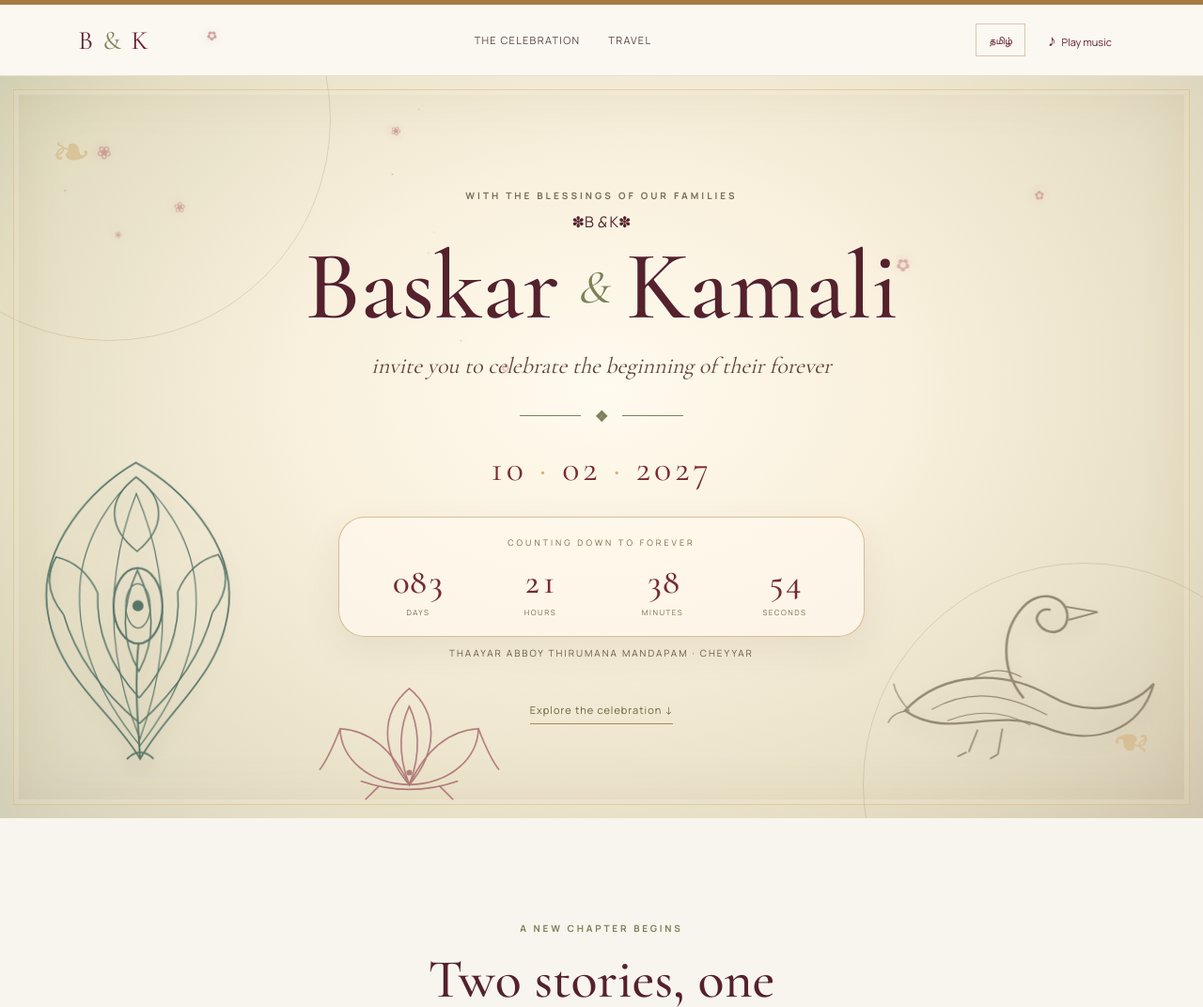
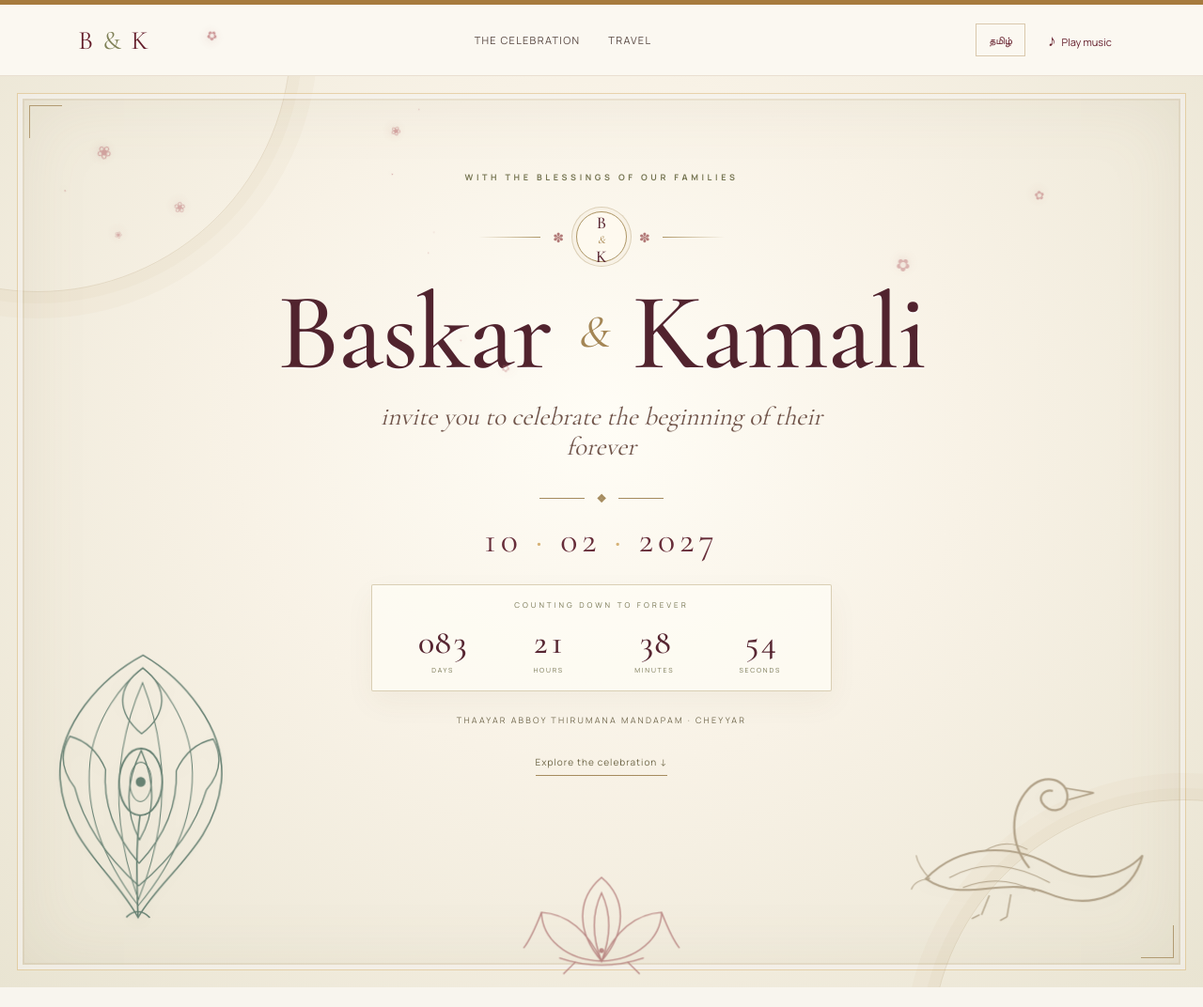
Before and after one commit to akamali-13/baskar-kamali-wedding, a plain HTML site: page index.html in a window 1280 px wide. Shown: the top 1072 px of the page at 94% size. Drawn offline with nearby package versions, Linux system fonts and the light colour scheme.

Commit message:
Style elegant botanical wedding hero

```diff
--- a/styles.css
+++ b/styles.css
@@ -213,3 +213,111 @@ footer{background:#e9e5d8;color:#6d6857}
 .celebration .section-heading h2{color:#fff4e4!important}
 .celebration .section-heading .section-kicker{color:#e1c58f!important}
 .celebration .section-heading>p:last-child{color:#f0e4d0!important}
+
+
+/* Refined editorial botanical hero — Baskar & Kamali */
+.hero{
+  min-height: min(900px, calc(100svh - 76px));
+  padding: clamp(70px,9vh,112px) 24px 205px;
+  background:
+    radial-gradient(ellipse at 50% 38%,#fffdf6 0%,#f8f2e6 43%,#e9e4d2 100%);
+  isolation:isolate;
+}
+.hero:before,.hero:after{
+  width:clamp(280px,42vw,560px);height:clamp(280px,42vw,560px);
+  border:1px solid #a98b5b35;top:-310px;left:-230px;
+  box-shadow:0 0 0 12px #a98b5b0c,0 0 0 28px #a98b5b0a;
+}
+.hero:after{top:auto;left:auto;bottom:-340px;right:-250px}
+.hero-pattern{
+  inset:18px;border:1px solid #a58a5c99;
+  box-shadow:inset 0 0 0 5px #fff9, inset 0 0 0 7px #a58a5c22,
+             inset 0 0 80px #8b79501a;
+}
+.hero-pattern:before,.hero-pattern:after{
+  content:"";position:absolute;width:34px;height:34px;border-color:#a58a5c;
+  border-style:solid;opacity:.8;
+}
+.hero-pattern:before{top:12px;left:12px;border-width:1px 0 0 1px}
+.hero-pattern:after{right:12px;bottom:12px;border-width:0 1px 1px 0}
+.hero-content{max-width:850px;padding:20px 24px;z-index:2}
+.hero .eyebrow{font-size:9px;letter-spacing:3.6px;color:#777653}
+.hero-emblem{
+  display:flex;align-items:center;justify-content:center;gap:13px;
+  margin:30px auto 15px;color:#8b8057;
+}
+.emblem-line{width:clamp(24px,6vw,66px);height:1px;background:linear-gradient(90deg,transparent,#ad9565)}
+.emblem-line:last-child{background:linear-gradient(90deg,#ad9565,transparent)}
+.emblem-flower{font-size:14px;color:#b27a78}
+.emblem-monogram{
+  width:54px;height:54px;border:1px solid #ad9565;border-radius:50%;
+  display:grid;place-items:center;font:500 18px "Cormorant Garamond",serif;
+  color:#592632;position:relative;background:#fffaf0a8;
+  box-shadow:0 0 0 4px #f8f2e6,0 0 0 5px #ad956566;
+}
+.emblem-monogram i{font-size:12px;color:#a88751;font-weight:400}
+.hero h1{
+  flex-direction:row;gap:clamp(10px,2.5vw,27px);
+  font-size:clamp(64px,10vw,116px);line-height:.92;letter-spacing:-1.8px;
+  color:#51232e;text-shadow:0 2px 0 #fff9;
+  margin:22px 0 20px;
+}
+.hero h1 i{font-size:.42em;color:#a48655;font-style:italic;font-weight:400}
+.hero-subtitle{
+  max-width:520px;margin:0 auto;font-size:clamp(21px,3vw,27px);
+  line-height:1.2;color:#70544a;
+}
+.hero-rule{margin:29px auto 13px;gap:13px}
+.hero-rule span{width:48px;background:#a58b5e}
+.hero-rule b{font-size:12px;color:#a58b5e}
+.date-line{
+  margin:0 0 18px;font-size:clamp(28px,4vw,38px);
+  letter-spacing:5px;color:#672d39;
+}
+.countdown{
+  max-width:490px;margin:24px auto 0;padding:15px 24px 17px;
+  border:1px solid #b6a27680;border-radius:2px;background:#fffdf6a8;
+  box-shadow:0 12px 32px #5c49300d;
+}
+.countdown-title{font-size:8px;letter-spacing:3px;color:#777653}
+.countdown-unit strong{font-size:clamp(27px,4vw,36px);color:#572632}
+.countdown-unit span{font-size:7px;letter-spacing:1.8px;color:#777653}
+.venue-line{margin-top:24px;font-size:9px;letter-spacing:2.2px;color:#72694f}
+.text-link{margin-top:22px;color:#6f6748;border-color:#a58b5e;font-size:10px}
+.heritage-motifs{z-index:1}
+.heritage-motifs svg{filter:drop-shadow(0 7px 9px #51452a12)}
+.motif-peacock{
+  width:clamp(130px,19vw,230px);left:2.5%;right:auto;top:auto;bottom:5%;
+  color:#557365;opacity:.72;animation:featherSway 7s ease-in-out infinite;
+}
+.motif-swan{
+  width:clamp(155px,22vw,270px);right:2%;left:auto;bottom:5%;
+  color:#9b896c;opacity:.74!important;animation:swanGlide 9s ease-in-out infinite;
+}
+.motif-lotus{
+  width:clamp(110px,15vw,180px);left:calc(50% - 90px);right:auto;bottom:1%;
+  color:#b27a78;opacity:.72;animation:lotusBreath 5s ease-in-out infinite;
+}
+.corner{display:none}
+@media(max-width:800px){
+  .hero{min-height:790px;padding:66px 15px 185px}
+  .hero-pattern{inset:10px}
+  .hero-content{padding:16px 8px}
+  .hero .eyebrow{font-size:8px;letter-spacing:2.5px}
+  .hero-emblem{margin:26px auto 16px}
+  .hero h1{flex-direction:column;gap:0;font-size:clamp(66px,17vw,88px);line-height:.78;margin:26px 0 23px}
+  .hero h1 i{font-size:30px;line-height:1.45}
+  .hero-subtitle{max-width:310px;font-size:22px}
+  .countdown{max-width:340px;padding:14px 12px}
+  .countdown-title{font-size:7px;letter-spacing:2px}
+  .motif-peacock{width:112px;left:-10px;bottom:3%;opacity:.55}
+  .motif-swan{width:142px;right:-12px;bottom:3%;opacity:.58!important}
+  .motif-lotus{width:84px;left:calc(50% - 42px);bottom:0;opacity:.58}
+  .venue-line{max-width:290px;margin:20px auto 0;line-height:1.8;font-size:8px}
+  .text-link{margin-top:17px}
+}
+@media(max-width:380px){
+  .hero{min-height:760px;padding-bottom:170px}
+  .hero h1{font-size:65px}
+  .countdown{max-width:310px}
+}
```
